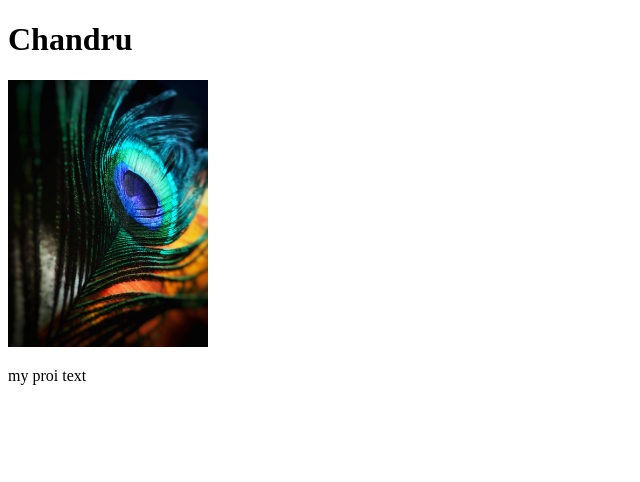
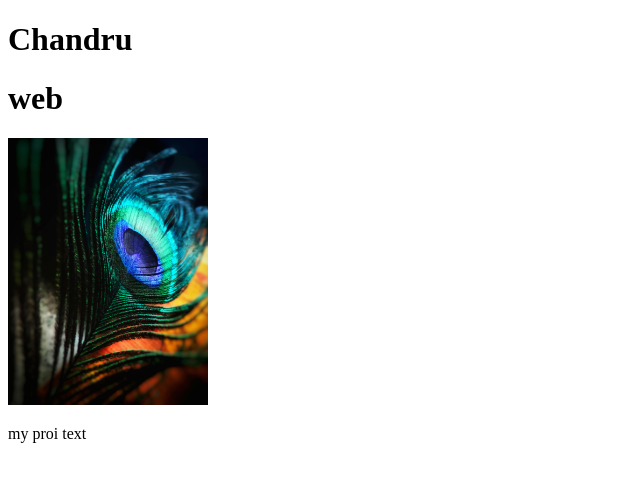
Before and after one commit to chandhrukumar/web-bu, a plain HTML site: page index.html in a window 1280 px wide. Shown: the whole page, without its empty margins (0-640 px from the left). Drawn offline with Linux system fonts and the light colour scheme.

Commit message:
Added new name

```diff
--- a/index.html
+++ b/index.html
@@ -7,6 +7,7 @@
 </head>
 <body>
     <h1>Chandru</h1>
+    <h1>web</h1>
    <img width="200" src="imge.jpg" alt="">
    <p>my proi text</p>
 </body>
```
